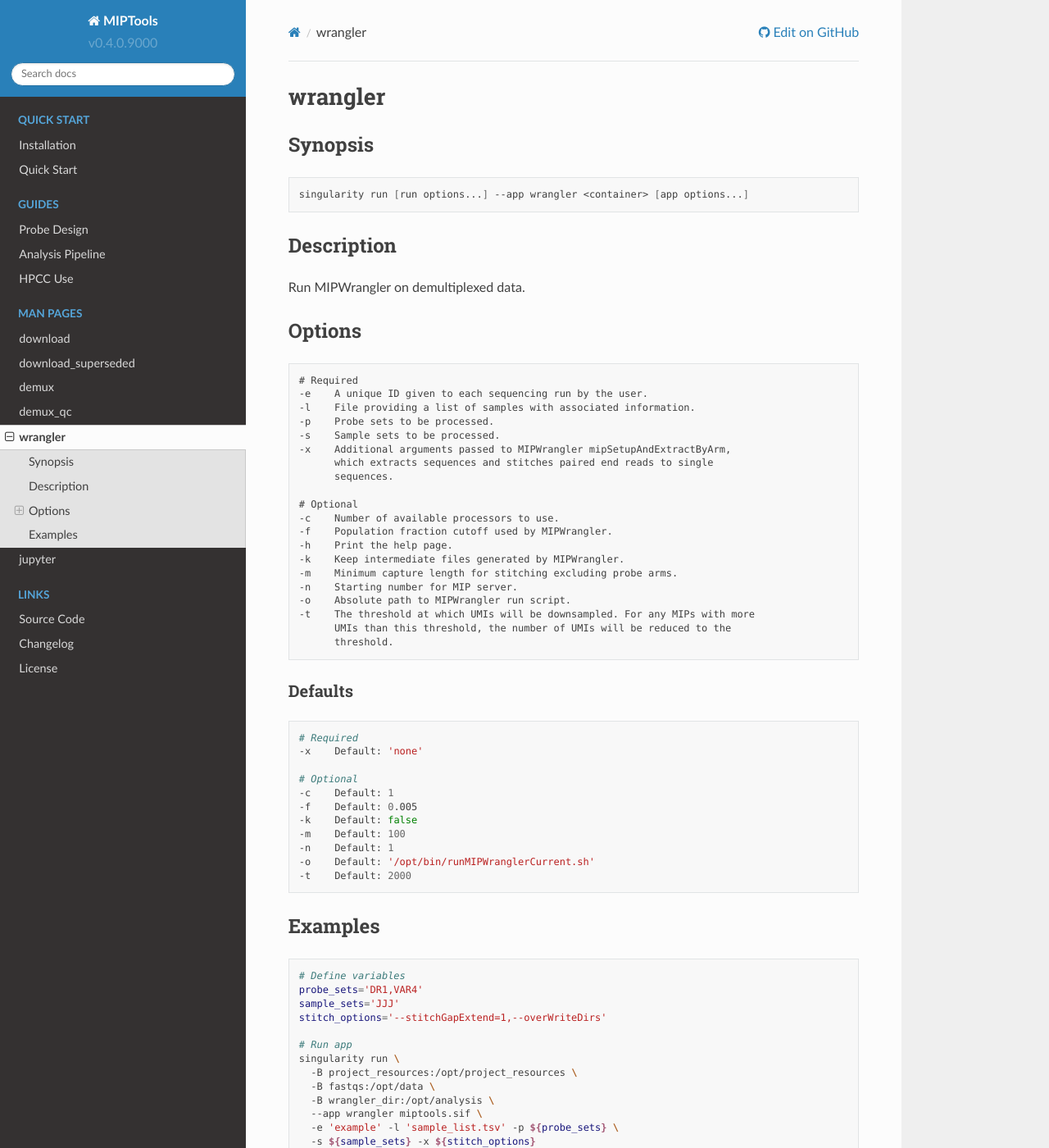
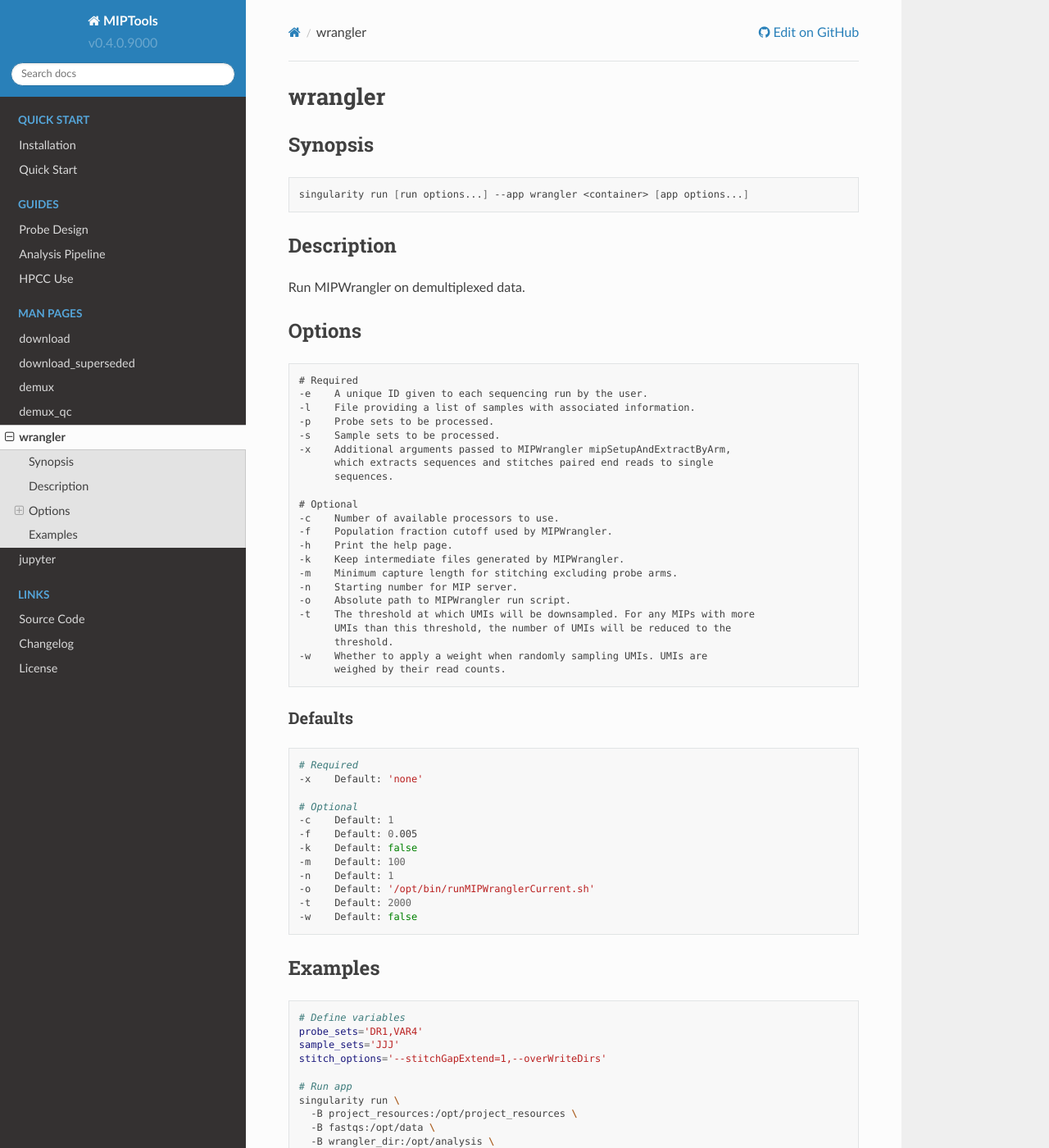
Before and after one commit to bailey-lab/MIPTools, a Sphinx documentation site: the page built from docs/app-reference/wrangler-app.rst, in a window 1280 px wide and 1400 px high. Shown: the whole window at 82% size. Built offline with Sphinx 7.4.7 and the Read the Docs theme 2.0.0, drawn with Linux system fonts in a browser that asks for light colours.

Commit message:
Update docs with new weighted flag

```diff
--- a/docs/app-reference/wrangler-app.rst
+++ b/docs/app-reference/wrangler-app.rst
@@ -38,6 +38,8 @@ Options
 	-t    The threshold at which UMIs will be downsampled. For any MIPs with more
 	      UMIs than this threshold, the number of UMIs will be reduced to the
 	      threshold.
+	-w    Whether to apply a weight when randomly sampling UMIs. UMIs are
+	      weighed by their read counts.
 
 Defaults
 --------
@@ -54,6 +56,7 @@ Defaults
 	-n    Default: 1
 	-o    Default: '/opt/bin/runMIPWranglerCurrent.sh'
 	-t    Default: 2000
+	-w    Default: false
 
 Examples
 ========
```
Also changed, not shown: 1 other file.
